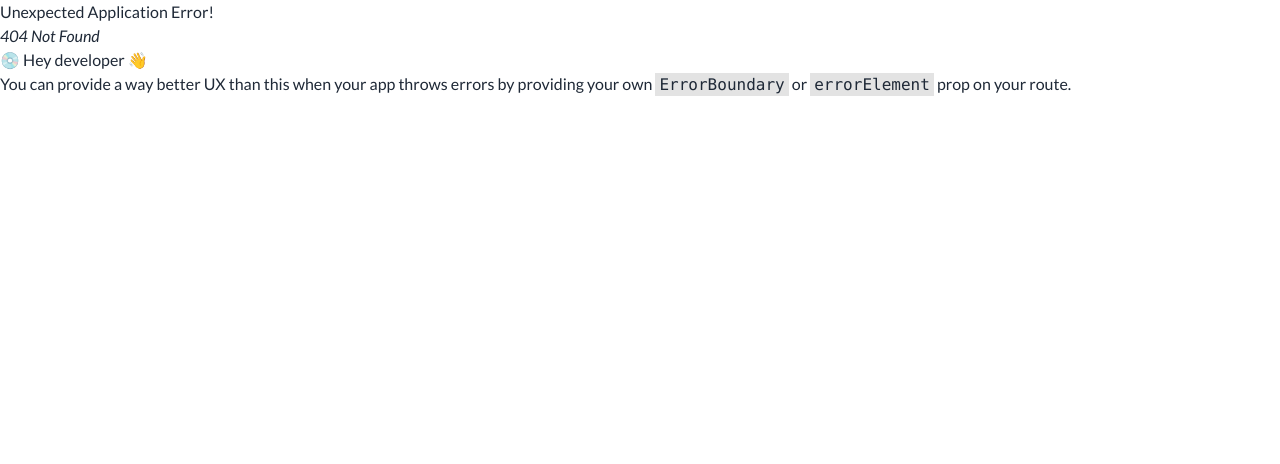
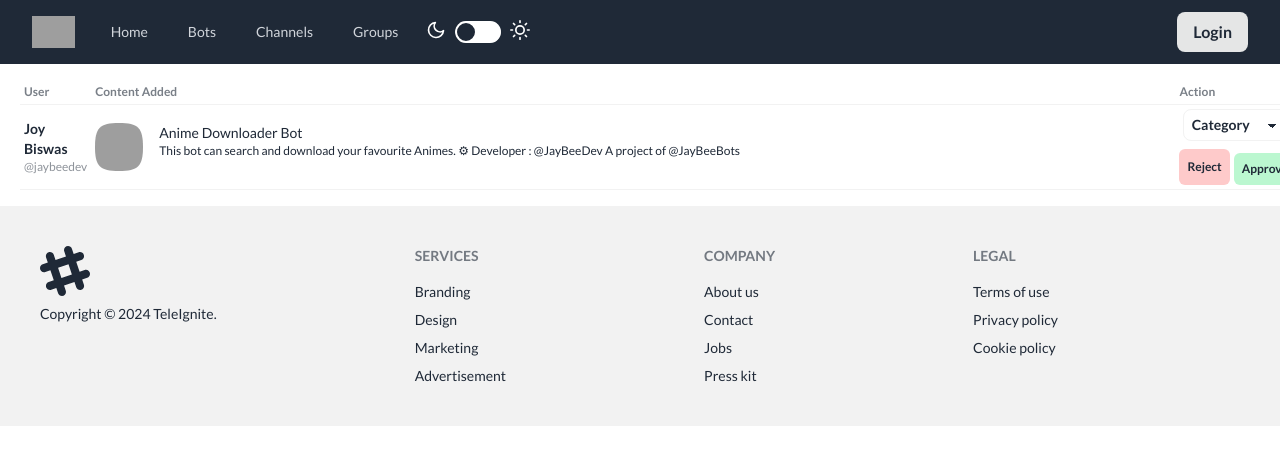
Before and after one commit to TerminalWarlord/TeleBuzzed-Frontend, a React (Vite) app: page /admin in a window 1280 px wide. Before the commit this address had no page. Shown: the top 464 px of the page. Built offline with nearby package versions, Linux system fonts and the light colour scheme; grey boxes are pictures that could not be loaded.

Commit message:
created dashboard for approving content

```diff
--- /dev/null
+++ b/src/components/Admin/Dashboard.jsx
@@ -0,0 +1,70 @@
+
+const Dashboard = () => {
+    return (
+        <div className="flex justify-center mx-5 w-full">
+
+            <div className="overflow-x-auto my-4">
+                <table className="table">
+                    {/* head */}
+                    <thead>
+                        <tr>
+                            <th className="p-1">User</th>
+                            <th className="p-1">Content Added</th>
+                            <th className="p-1">Action</th>
+                        </tr>
+                    </thead>
+                    <tbody>
+                        {/* row 1 */}
+                        <tr>
+                            <td className="p-1">
+                                <div className="flex items-center">
+
+                                    <div>
+                                        <div className="font-bold text-xs md:text-sm">Joy Biswas</div>
+                                        <div className=" text-xs  opacity-50">@jaybeedev</div>
+                                    </div>
+                                </div>
+                            </td>
+                            <td className="p-1 w-6 sm:w-[30rem] xl:w-[70rem]">
+                                <div className="flex">
+                                    <div className="hidden  md:flex avatar">
+                                        <div className="mask mask-squircle h-12 w-12 mr-4">
+                                            <img
+                                                src="https://cdn5.cdn-telegram.org/file/GgladjDAJ3-wUtT0iL7VEX27a_poswmUG6WRLYsJf6wn8drCbsvFj7w0ZCJ1MMBonyL3ArMtUP8lylfujqY_usAZI26gaxR_fk8EDNG-GEV-JVUiFCbYKhYFSP-RRVsnqytjlVYZWY90qEkQQXTZNscTtzIx78Ta5k4iGuckMbduOBJQtpjqDgcgypVyplQG3VNyPDPVfFK7NpaTZm621cewYo2bJ3hD3Nqf5dd944oMYKQ_dG7W7E8IiJ9jvi-v-R0McgZUfjqE7G7KAjGEt7UdVFWcR6QYbokSfzVCSCjteSRxBKuss2Z5nJDE93D4filUsE3U4op9dxXYwygxGA.jpg"
+                                                alt="Avatar Tailwind CSS Component" />
+                                        </div>
+                                    </div>
+                                    <div>
+                                        <a href="https://t.me/JayBeeAnimeDLBot">Anime Downloader Bot</a>
+                                        <br />
+                                        <div className=" text-xs md:text-xs"><span>This bot can search and download your favourite Animes.
+                                            ⚙ Developer : @JayBeeDev
+                                            A project of @JayBeeBots</span></div>
+                                    </div>
+                                </div>
+                            </td>
+                            <th className="p-1 flex flex-col items-center space-y-2">
+                                <select name="" id="" className="select text-xs md:text-sm select-sm  px-2 border-1 border-base-200">
+                                    <option disabled selected>Category</option>
+                                    <option value="Entertainment">Entertainment</option>
+                                    <option value="Entertainment">Ulitity</option>
+                                    <option value="Entertainment">Entertainment</option>
+                                    <option value="Entertainment">Entertainment</option>
+                                </select>
+                                <div className="flex flex-col space-y-1 sm:flex-row sm:space-x-1 text-xs ">
+                                    <button className="px-2 py-2 bg-red-200 rounded-md">Reject</button>
+                                    <button className="px-2 py-2 bg-green-200 rounded-md">Approve</button>
+                                </div>
+                            </th>
+                        </tr>
+                        {/* row 2 */}
+
+                    </tbody>
+                    {/* foot */}
+                </table>
+            </div>
+        </div>
+    )
+}
+
+export default Dashboard
--- a/src/components/Authentication/SignIn.jsx
+++ b/src/components/Authentication/SignIn.jsx
@@ -1,4 +1,4 @@
-import { Form, useNavigate } from "react-router-dom"
+import { Form, Link, useNavigate } from "react-router-dom"
 import { authActions } from "../../store/authStore";
 import { useDispatch } from "react-redux";
 
@@ -71,9 +71,9 @@ export default function SignIn() {
 
                 <p className="mt-10 text-center text-sm text-gray-500">
                     Not a member?{' '}
-                    <a href="#" className="font-semibold leading-6 text-indigo-600 hover:text-indigo-500">
+                    <Link to="/auth/register" className="font-semibold leading-6 text-indigo-600 hover:text-indigo-500">
                         Register
-                    </a>
+                    </Link>
                 </p>
             </div>
         </div>
--- a/src/components/Authentication/SignUp.jsx
+++ b/src/components/Authentication/SignUp.jsx
@@ -1,4 +1,21 @@
+import { Form, Link, useNavigate } from "react-router-dom";
+
 export default function Register() {
+
+    const navigate = useNavigate();
+
+    async function handleSignup(e) {
+        e.preventDefault();
+        const form = e.target;
+        const data = new FormData(form);
+        const formDataObject = {};
+        data.forEach((value, key) => {
+            formDataObject[key] = value;
+        });
+        console.log(formDataObject);
+        console.log(navigate)
+    }
+
     return (
         <div className="flex min-h-full flex-1 flex-col justify-center px-6 py-12 lg:px-8">
             <div className="sm:mx-auto sm:w-full sm:max-w-sm">
@@ -13,7 +30,7 @@ export default function Register() {
             </div>
 
             <div className="mt-10 sm:mx-auto sm:w-full sm:max-w-sm">
-                <form action="#" method="POST" className="space-y-6">
+                <Form method="POST" className="space-y-6" onSubmit={handleSignup}>
                     <div>
                         <label htmlFor="email" className="block text-sm font-medium leading-6 text-base-content">
                             Email address
@@ -68,7 +85,7 @@ export default function Register() {
                         </label>
                         <div className="mt-2">
                             <select
-                                className="select w-full bg-white border-1 border-blue-200 focus:outline-none focus:ring-2 focus:ring-blue-300 rounded-md"
+                                className="select px-3 block w-full rounded-md border-1 border-blue-200  py-1.5 text-base-content shadow-sm ring-1  placeholder:text-base-content  focus:ring-inset focus:ring-blue-500 sm:text-sm sm:leading-6  focus:outline-none"
                                 name="gender"
                                 id="gender"
                             >
@@ -108,6 +125,11 @@ export default function Register() {
                             />
                         </div>
                     </div>
+                    {/* <div>
+                        <div className="mt-2">
+                            <input type="file" name="image" id="image" className="file-input file-input-bordered w-full " />
+                        </div>
+                    </div> */}
 
                     <div>
                         <button
@@ -117,13 +139,13 @@ export default function Register() {
                             Sign up
                         </button>
                     </div>
-                </form>
+                </Form>
 
                 <p className="mt-10 text-center text-sm text-gray-500">
                     Already a member?{' '}
-                    <a href="#" className="font-semibold leading-6 text-indigo-600 hover:text-indigo-500">
+                    <Link to="/auth/login" className="font-semibold leading-6 text-indigo-600 hover:text-indigo-500">
                         Sign in
-                    </a>
+                    </Link>
                 </p>
             </div>
         </div>
--- a/src/components/UI/Tabs.jsx
+++ b/src/components/UI/Tabs.jsx
@@ -15,10 +15,11 @@ const Tabs = ({ tabContent }) => {
     return (
         <div role="tablist" className="tabs tabs-lifted w-11/12">
             {tabContent.map(tab => {
-                return <><input type="radio" name="my_tabs_2" role="tab" className="tab" aria-label={tab.tabName} defaultChecked={tab.checked} />
+                return <div key={tab.tabName}><input type="radio" name="my_tabs_2" role="tab" className="tab" aria-label={tab.tabName} defaultChecked={tab.checked} />
                     <div role="tabpanel" className="tab-content bg-base-100 border-base-300 rounded-box p-6">
                         {tab.content}
-                    </div></>
+                    </div>
+                </div>
             })}
         </div>
     )
--- /dev/null
+++ b/src/utils/authLoader.jsx
@@ -0,0 +1,10 @@
+import { redirect } from "react-router-dom";
+import { isLoggedIn } from "./auth";
+
+export default async function authLoader() {
+    console.log("hello", isLoggedIn())
+    if (!isLoggedIn()) {
+        return redirect('/auth/login');
+    }
+    return null;
+}
```
Also changed, not shown: src/App.jsx (+8 -4 lines).
